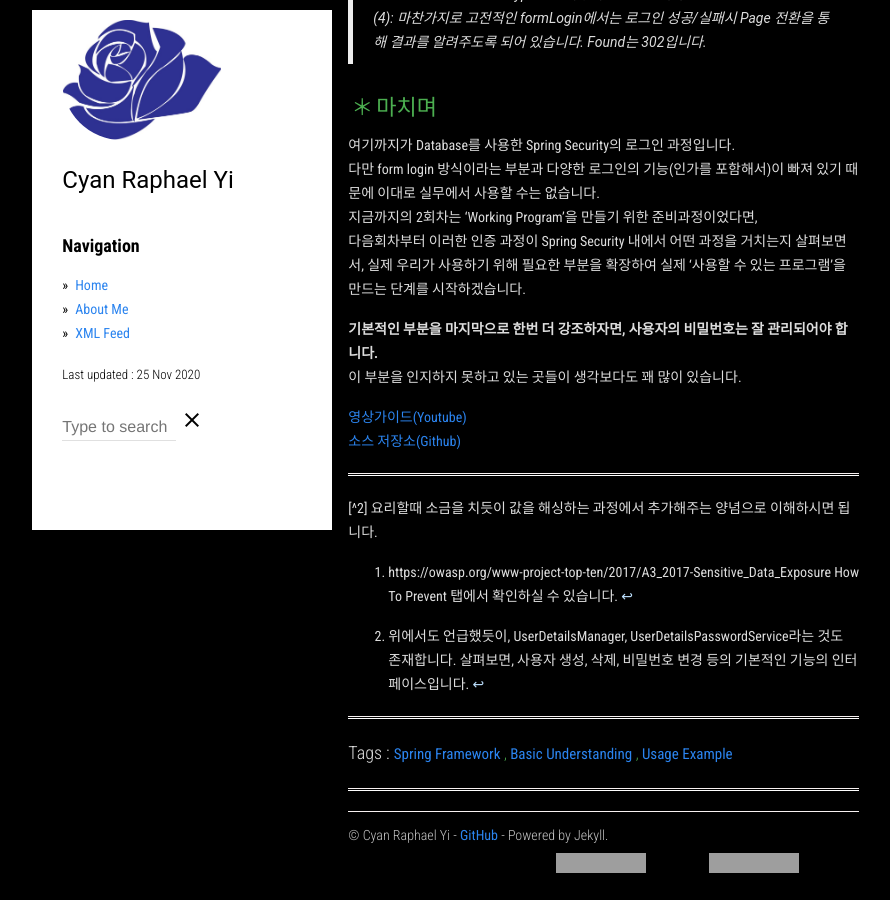
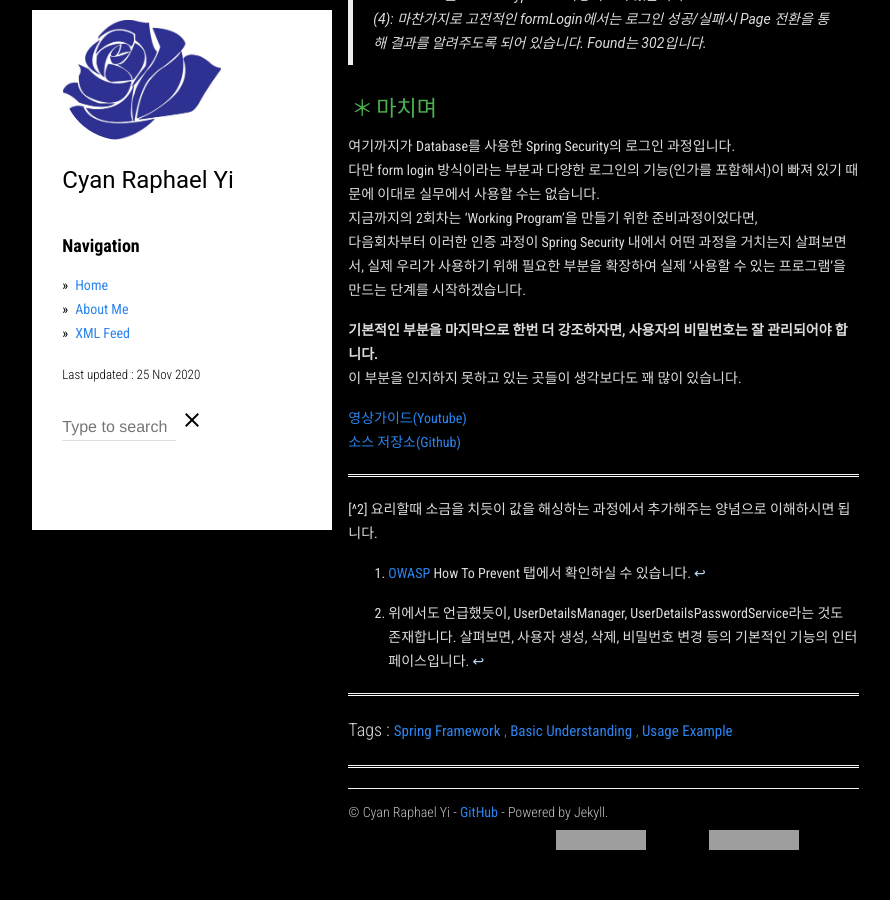
Before and after one commit to CyanRYi/cyanryi.github.io, a Jekyll site: the page built from _posts/2020-11-05-spring-security-2.md, in a window 1280 px wide and 900 px high, scrolled down 8604 px, cut to the strip 0-900 px from the top of the window. Shown: the whole strip, without its empty margins (89-979 px from the left). Built offline with Jekyll 4.4.1, drawn with Linux system fonts in a browser that asks for light colours; after the commit the page ends 9481 px from its top, so only the background shows below that; some of the changed lines change nothing that is shown; grey boxes are pictures that could not be loaded.

Commit message:
2회차 업로드시 누락된 이미지 추가

```diff
--- a/_posts/2020-11-05-spring-security-2.md
+++ b/_posts/2020-11-05-spring-security-2.md
@@ -200,7 +200,7 @@
 
 등록된 사용자 정보는 아래와 같습니다. password는 bcrypt로 암호화되어 있으며, 항상 60자의 길이를 가집니다.
 
-![데이터](/images/201031/member.PNG)
+![데이터](/images/201114/member.PNG)
 
 ### Sign In(로그인)
 
@@ -336,7 +336,7 @@
 
 ---
 
-[^1]: https://owasp.org/www-project-top-ten/2017/A3_2017-Sensitive_Data_Exposure How To Prevent 탭에서 확인하실 수 있습니다.
+[^1]: [OWASP](https://owasp.org/www-project-top-ten/2017/A3_2017-Sensitive_Data_Exposure) How To Prevent 탭에서 확인하실 수 있습니다.
 
 [^2] 요리할때 소금을 치듯이 값을 해싱하는 과정에서 추가해주는 양념으로 이해하시면 됩니다.
 
```
Also changed, not shown: images/201114/member.PNG (added).
